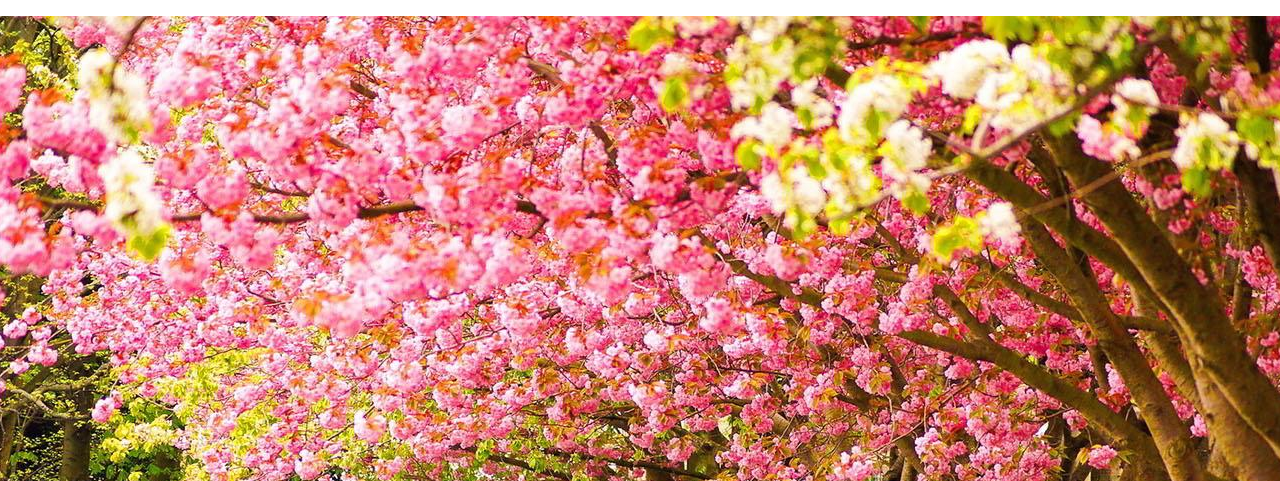
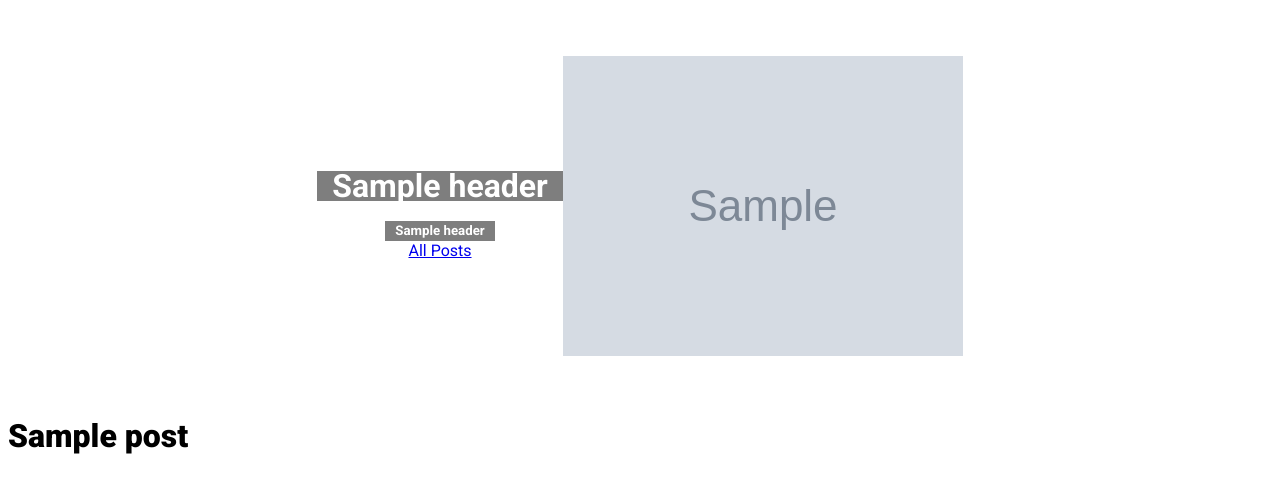
Before and after one commit to YeomansIII/healthycookingfortoday, a Django app: template django-project/templates/index.html in a window 1280 px wide; the page is wider, and only the part inside the window is pictured. Shown: the part 135-616 px from the top of that part. Run offline with Django 3.2, Linux system fonts and the light colour scheme; the template is opened without the code that fills it: most values are stand-ins (such as "Sample title", 1, 10 or a date in 2020); grey boxes marked "Sample" are stand-in pictures; style sheets or scripts are compiled from the project's sources; some libraries are stand-ins or nearby versions.

Commit message:
changeable header, travis.yml, favicon

```diff
--- a/django-project/blogger/admin.py
+++ b/django-project/blogger/admin.py
@@ -7,7 +7,7 @@ from django.db import models
 # , SummernoteInplaceWidget
 from django_summernote.widgets import SummernoteInplaceWidget
 # from django_summernote.admin import SummernoteModelAdmin
-from .models import Post, Recipe, Ingredient, RecipeStep
+from .models import Post, Recipe, Ingredient, RecipeStep, Header
 
 
 #  class PostAdminForm(forms.ModelForm):
@@ -72,3 +72,4 @@ class PostAdmin(admin.ModelAdmin):
 admin.site.register(Ingredient)
 admin.site.register(Post, PostAdmin)
 admin.site.register(Recipe, RecipeAdmin)
+admin.site.register(Header)
--- a/django-project/blogger/models.py
+++ b/django-project/blogger/models.py
@@ -20,6 +20,12 @@ class ClassName(object):
 
 
 BLOG_SETTINGS = settings.BLOG_SETTINGS['defaults']
+
+
+class Header(models.Model):
+    title = models.CharField(max_length=50, verbose_name=_("title"))
+    subtitle = models.CharField(max_length=200, verbose_name=_("subtitle"))
+    image = models.ForeignKey(Image, blank=False, null=False)
 
 
 class Person(models.Model):
--- a/django-project/blogger/views.py
+++ b/django-project/blogger/views.py
@@ -9,7 +9,7 @@ from rest_framework.decorators import api_view
 from rest_framework.reverse import reverse
 from rest_framework.response import Response
 from rest_framework import permissions
-from blogger.models import Post, Author, Ingredient, RecipeStep, Recipe
+from blogger.models import Post, Author, Ingredient, RecipeStep, Recipe, Header
 import datetime
 from .permissions import IsOwnerOrReadOnly
 from .serializers import PostSerializer, AuthorSerializer
@@ -299,6 +299,7 @@ def view_recipe(request, slug):
 
 def view_latest(request):
     data = {}
+    data['header'] = Header.objects.all().first()
     if Post.objects.count() > 0:
         data = {}
         try:
--- a/django-project/settings/production.py
+++ b/django-project/settings/production.py
@@ -38,7 +38,6 @@ INSTALLED_APPS = (
     'django.contrib.staticfiles',
     'settings',
     'taggit',
-    'frontend',
     'blogger',
     'django_summernote',
     'blanc_basic_assets'
--- a/django-project/settings/settings.py
+++ b/django-project/settings/settings.py
@@ -38,7 +38,6 @@ INSTALLED_APPS = (
     'django.contrib.staticfiles',
     'settings',
     'taggit',
-    'frontend',
     'blogger',
     'django_summernote',
     'blanc_basic_assets'
--- a/django-project/templates/index.html
+++ b/django-project/templates/index.html
@@ -5,6 +5,22 @@ HealthyCookingForToday
 {% block content %}
 
 <div id="index-banner" class="index-banner parallax-container allalign">
+  {% if header %}
+  <div class="container allalign aa-col center">
+    <br>
+    <br>
+    <h1 class="header center white-text header-tape">{{ header.title }}</h1>
+    <h5 class="header header-tape">{{ header.subtitle }}</h5>
+    <div class="row center">
+      <a href="/list" id="download-button" class="btn-large waves-effect waves-light teal lighten-1">All Posts</a>
+    </div>
+    <br>
+    <br>
+  </div>
+  <div class="parallax">
+    <img class="imageposition-bottom" src="{{ header.image.get_absolute_url }}" alt="Spring parallax image">
+  </div>
+  {% else %}
   <div class="container allalign aa-col center">
     <br>
     <br>
@@ -19,6 +35,7 @@ HealthyCookingForToday
   <div class="parallax">
     <img class="imageposition-bottom" src="/static/images/spring.jpg" alt="Spring parallax image">
   </div>
+  {% endif %}
 </div>
 
 <div class="container halign-row">
--- a/django-project/templates/layouts/base.html
+++ b/django-project/templates/layouts/base.html
@@ -9,7 +9,7 @@
     <meta name="author" content="">
     <meta property="og:title" content="{% block ogtitle %}{% endblock %}" />
     <meta property="og:image" content="http://healthycookingfortoday.com/static/images/spring.jpg" />
-    <link rel="icon" type="image/x-icon" href="/static/img/favicon.ico">
+    <link rel="icon" type="image/x-icon" href="/static/images/favicon.png">
 
     <title>{% block title %}{% endblock %}</title>
 
```
Also changed, not shown: .travis.yml (added), django-project/static/images/favicon.png (added), 2 other files.
